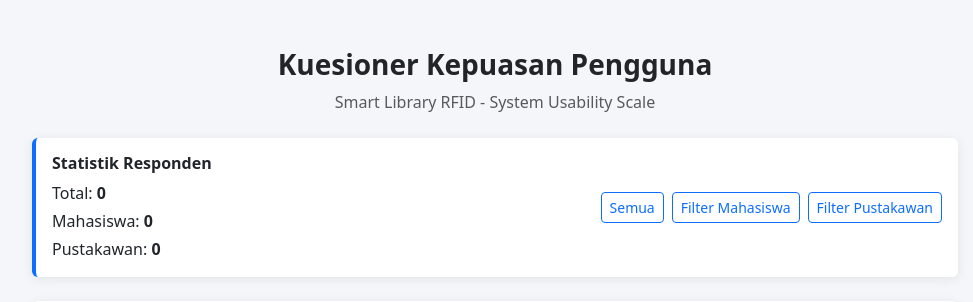
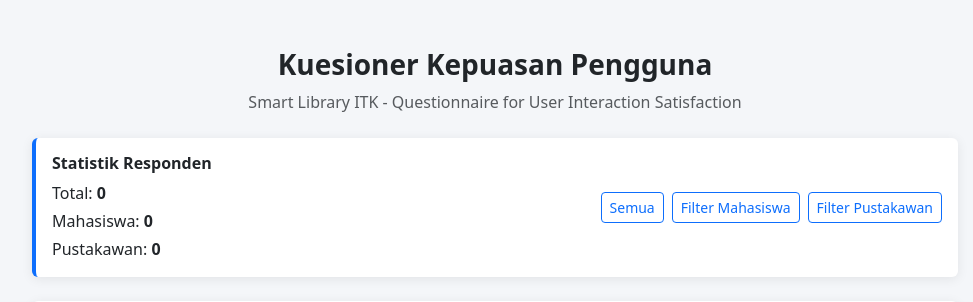
Before and after one commit to AdityaDVLP/kuesioner-sus-smart-library, a Flask app: page / in a window 1280 px wide. Shown: the top 302 px of the page, without its empty margins (145-1118 px from the left). Run offline with Flask 3, Linux system fonts and the light colour scheme.

Commit message:
Update index.html

```diff
--- a/templates/index.html
+++ b/templates/index.html
@@ -34,7 +34,7 @@
 
         <div class="text-center mb-4">
           <h1 class="h3 fw-bold">Kuesioner Kepuasan Pengguna</h1>
-          <p class="text-muted mb-0">Smart Library RFID - System Usability Scale</p>
+          <p class="text-muted mb-0">Smart Library ITK - Questionnaire for User Interaction Satisfaction </p>
         </div>
 
         {% with messages = get_flashed_messages(with_categories=true) %}
```
